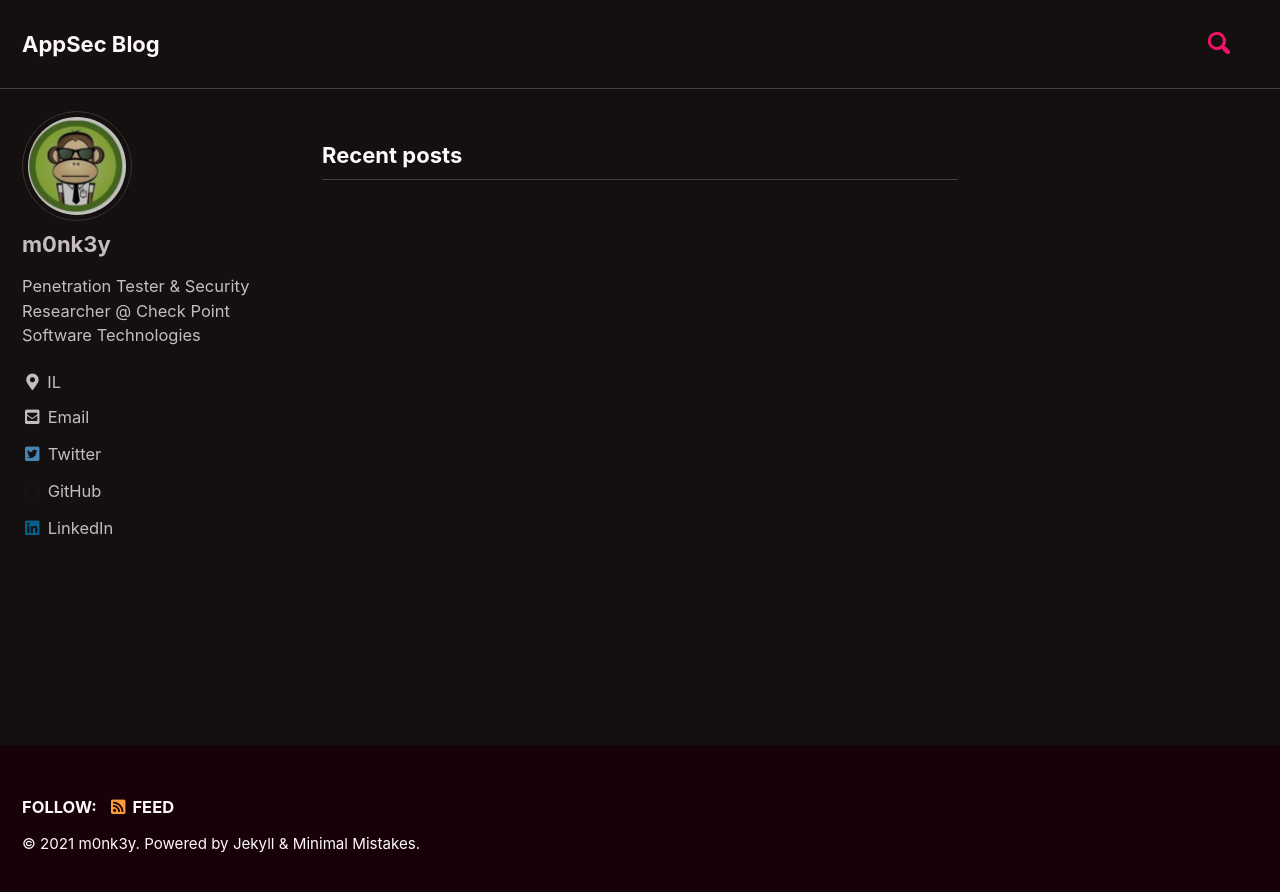
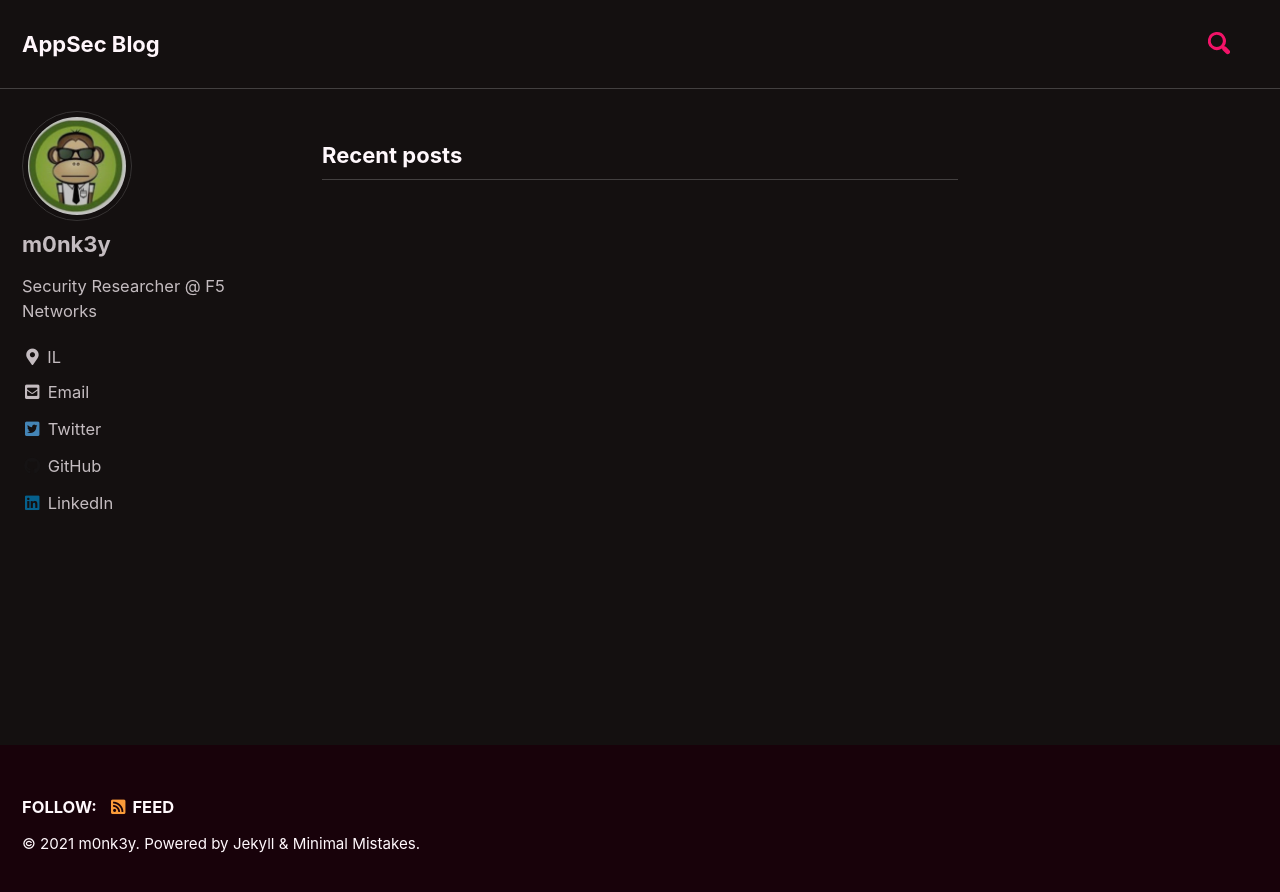
Before and after one commit to m0nk3y-s3c/m0nk3y-s3c.github.io, a Jekyll site: the page built from index.html, in a window 1280 px wide. Shown: the top 892 px of the page. Built offline with Jekyll 4.4.1, drawn with Linux system fonts in a browser that asks for light colours; cached includes are drawn as plain includes; the list of posts is cut into pages by our own code.

Commit message:
Update _config.yml

```diff
--- a/_config.yml
+++ b/_config.yml
@@ -101,7 +101,7 @@ analytics:
 author:
   name             : "m0nk3y"
   avatar           : "/images/OsllHwae_400x400.jpg" # path of avatar image, e.g. "/assets/images/bio-photo.jpg"
-  bio              : "Penetration Tester & Security Researcher @ Check Point Software Technologies"
+  bio              : "Security Researcher @ F5 Networks"
   location         : "IL"
   email            :
   links:
```
